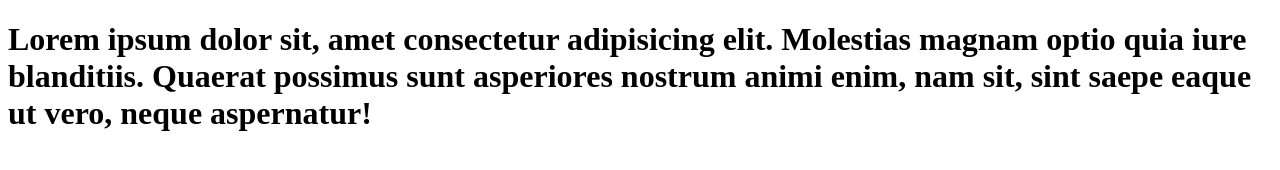
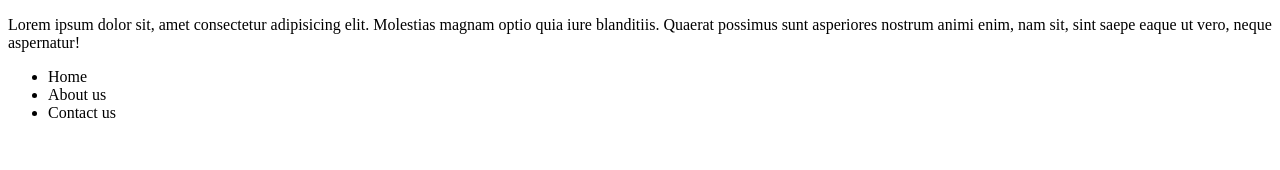
Before and after one commit to harinbs/learn-git, a plain HTML site: page index.html in a window 1280 px wide. Drawn offline with Linux system fonts and the light colour scheme.

Commit message:
add a list

```diff
--- a/index.html
+++ b/index.html
@@ -6,10 +6,15 @@
     <title>Git Website</title>
   </head>
   <body>
-    <h1>
+    <p>
       Lorem ipsum dolor sit, amet consectetur adipisicing elit. Molestias magnam
       optio quia iure blanditiis. Quaerat possimus sunt asperiores nostrum animi
       enim, nam sit, sint saepe eaque ut vero, neque aspernatur!
-    </h1>
+    </p>
+    <ul>
+      <li>Home</li>
+      <li>About us</li>
+      <li>Contact us</li>
+    </ul>
   </body>
 </html>
```
